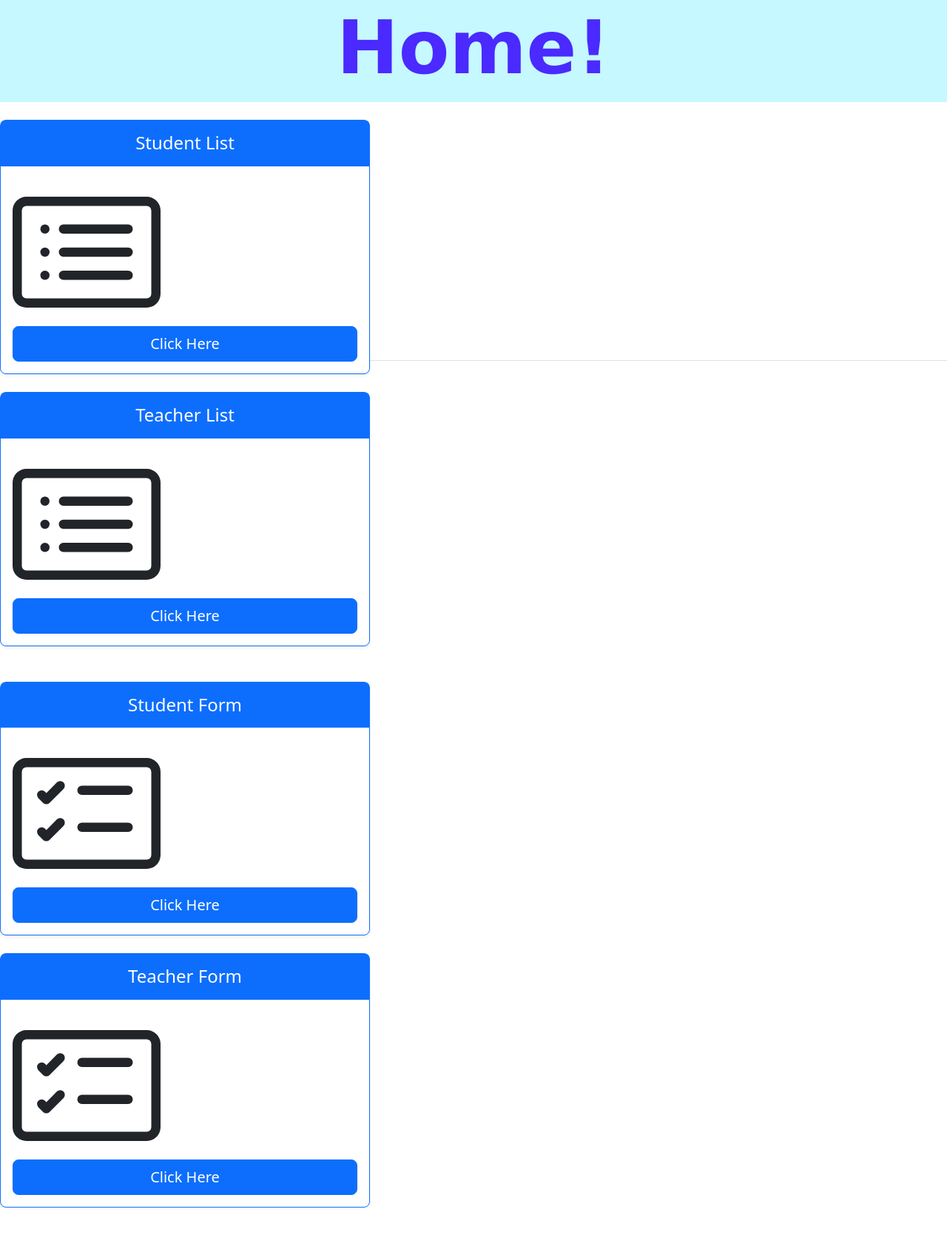
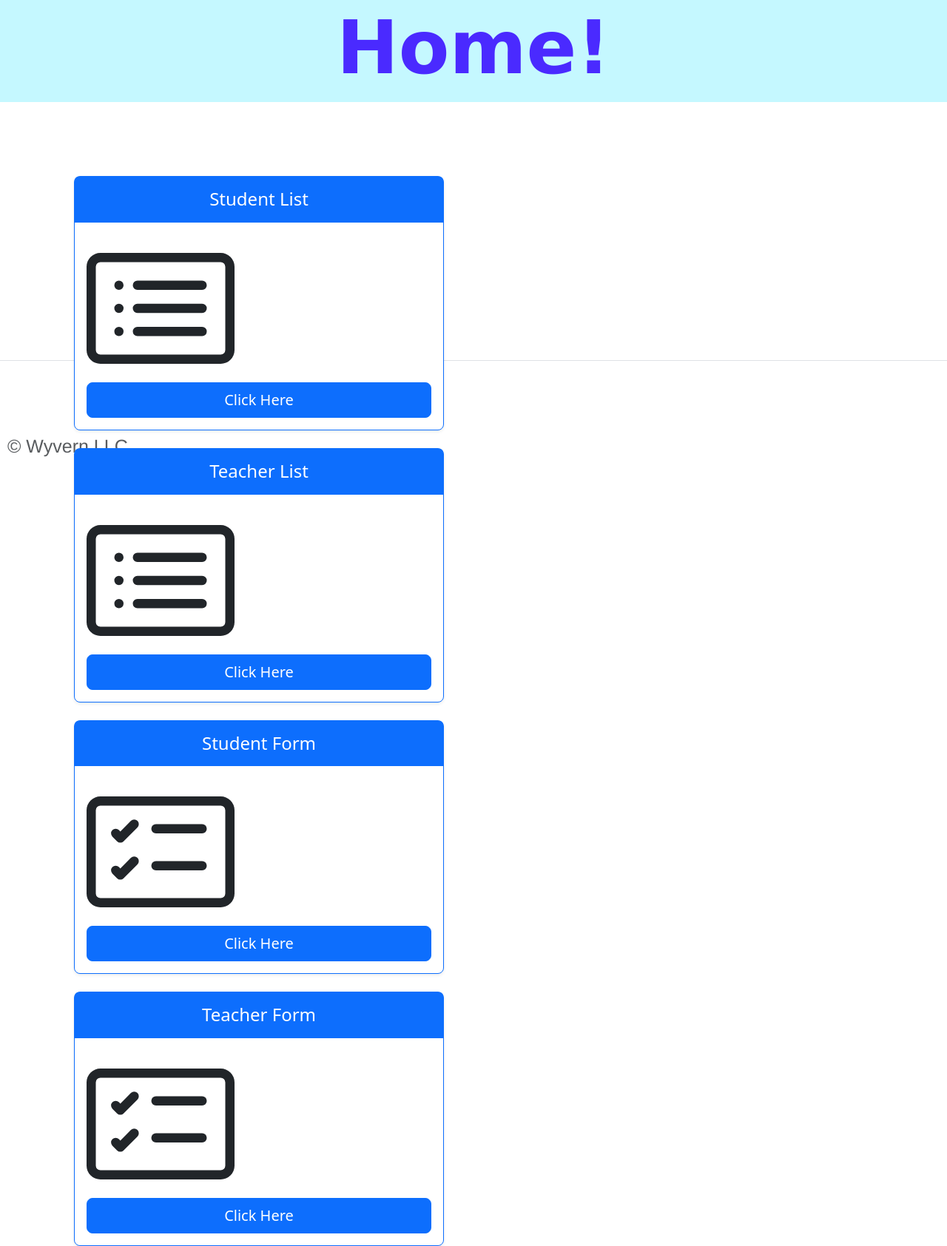
Before and after one commit to wyvri/django_project, a Django app: page / in a window 1280 px wide. Shown: the part 56-1741 px from the top of the page at 74% size. Before the commit the page ends 1689 px from the top, so only its background shows below. Run offline with Django 4.2, Linux system fonts and the light colour scheme; parts of the project's set-up code (start-up, migrations or seed data) failed here and were passed over.

Commit message:
trying to get any style to work whatsoever

```diff
--- a/djangotutorials/tutortialapp/templates/home.html
+++ b/djangotutorials/tutortialapp/templates/home.html
@@ -12,11 +12,9 @@
     #card-things-1 {
         margin: 50px;
         padding: 50px;
-    }
-
-    #card-things-2 {
-        margin: 50px;
-        padding: 50px;
+        display: flex;
+        flex-flow: column wrap;
+        justify-content: space-evenly;
     }
 
     .col {
@@ -65,8 +63,6 @@
                     <a href="{% url 'teachers' %}"><button type="button" class="w-100 btn btn-lg btn-primary">Click Here</button></a>
                   </div>
                 </div>
-        </span>
-        <span id="card-things-2">
             <div class="col">
               <div class="card mb-4 rounded-3 shadow-sm border-primary">
                 <div class="card-header py-3 text-bg-primary border-primary">
```
